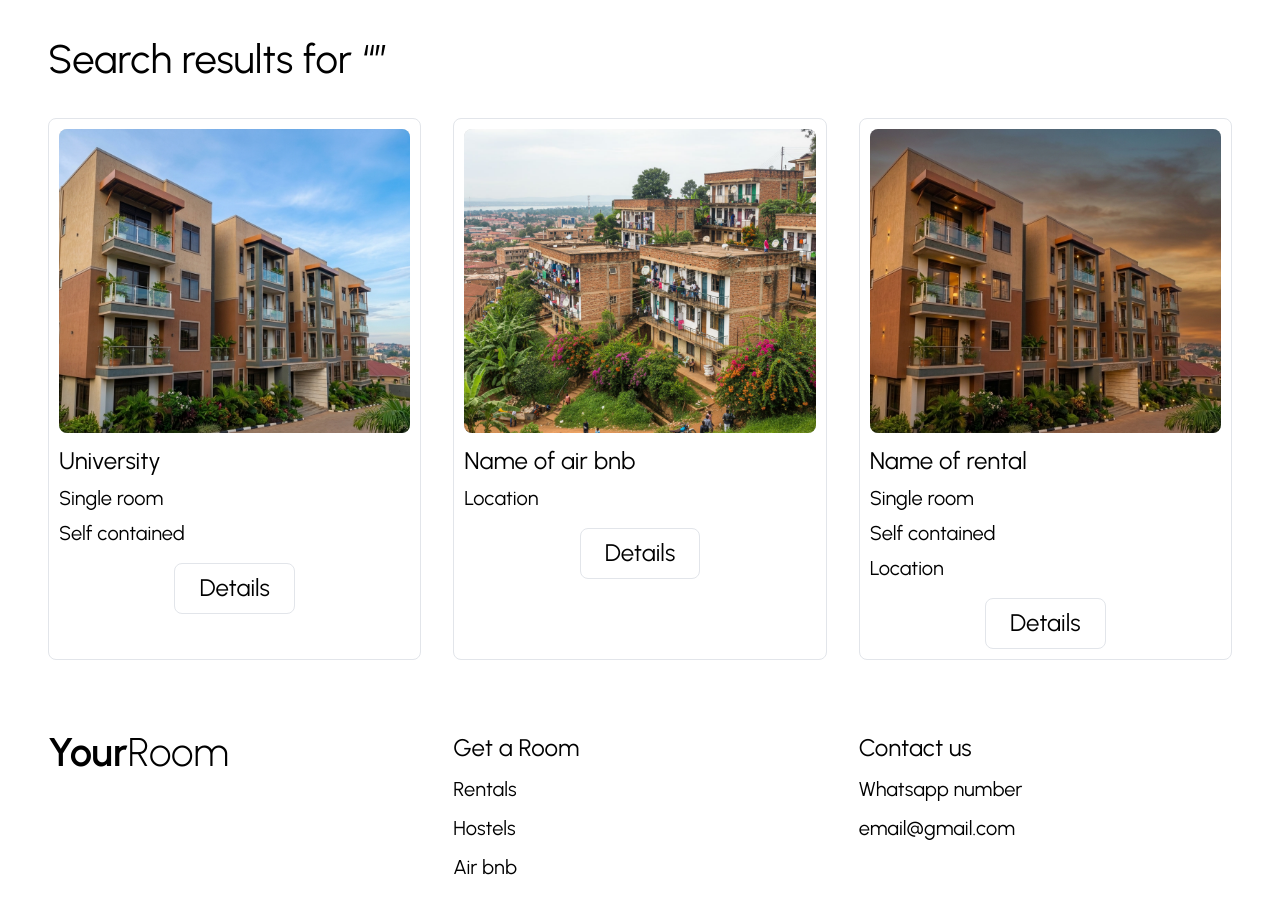
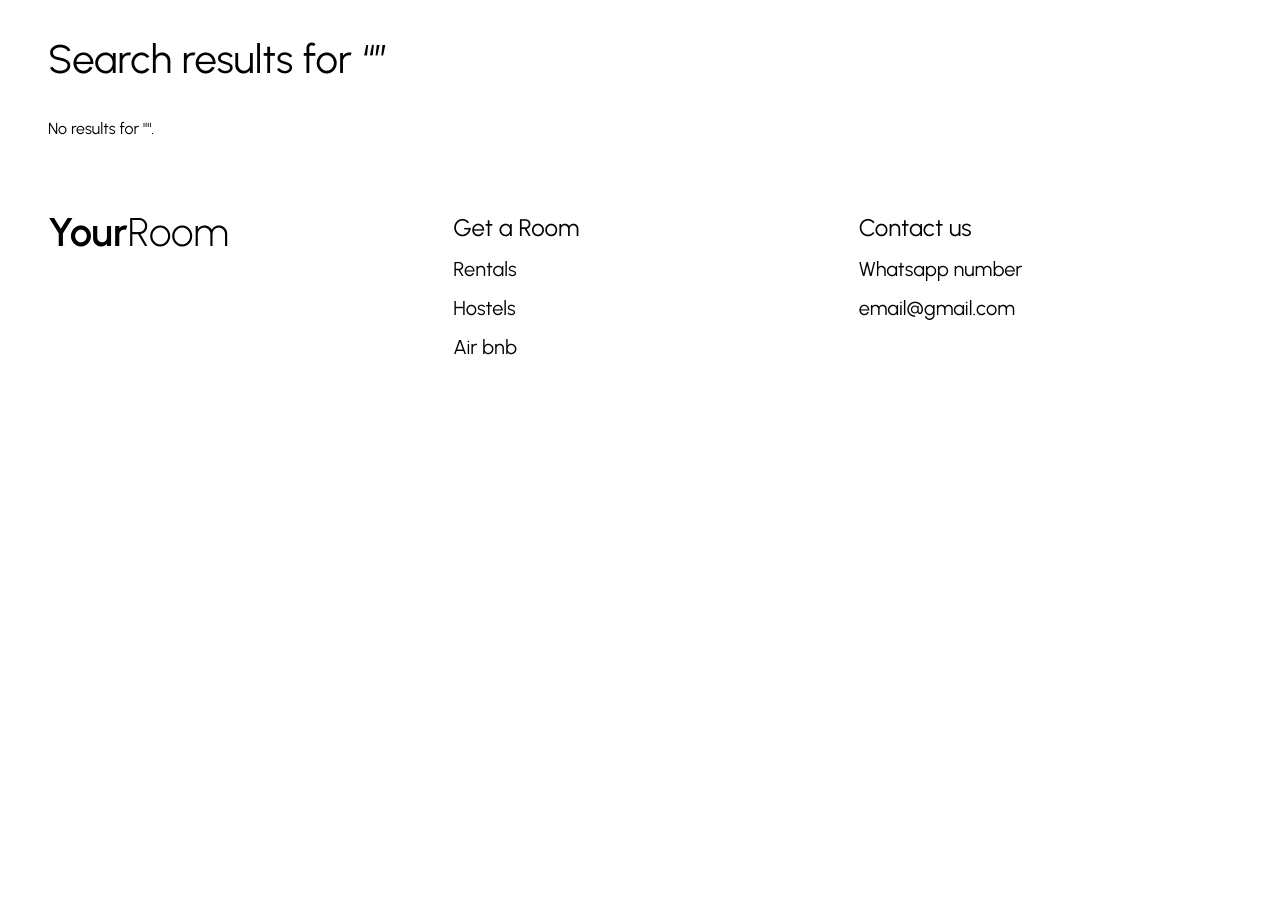
Before and after one commit to Nalyaham/Freelance_project, a Django app: page /search/ in a window 1280 px wide. Shown: the top 900 px of the page. After the commit the page ends 355 px from the top, so only its background shows below. Run offline with Django 5.2, Linux system fonts and the light colour scheme.

Commit message:
Added th search view and template for the search results

```diff
--- a/your_room/static/your_room/script.js
+++ b/your_room/static/your_room/script.js
@@ -1,14 +1,6 @@
 /* YourRoom | script.js */
 document.addEventListener("DOMContentLoaded", function () {
   // Hero search -> search results page
-  var searchForm = document.getElementById("search-form");
-  if (searchForm) {
-    searchForm.addEventListener("submit", function (e) {
-      e.preventDefault();
-      var q = document.getElementById("search-input").value.trim();
-      window.location.href = "search.html?q=" + encodeURIComponent(q);
-    });
-  }
 
   // Feedback form
   var feedback = document.getElementById("feedback-form");
@@ -43,3 +35,12 @@ document.addEventListener("DOMContentLoaded", function () {
     });
   }
 });
+
+// This line of code helps to remove any bfcache. Any text in the search bar is removed
+// once the user returns to the page.
+window.addEventListener("pageshow", function (event) {
+  var searchInput = document.getElementById("search-input");
+  if (searchInput && event.persisted) {
+    searchInput.value = "";
+  }
+});
--- a/your_room/templates/your_room/search.html
+++ b/your_room/templates/your_room/search.html
@@ -14,35 +14,35 @@
 </head>
 <body>
 <main>
-  <h1 class="page-title container">Search results for &ldquo;<span id="search-term"></span>&rdquo;</h1>
-  <div class="grid container">
+  <h1 class="page-title container">Search results for &ldquo;{{ q }}&rdquo;</h1>
+<div class="grid container">
+  {% for item in results %}
     <article class="card">
-      <img src="{% static 'your_room/images/hostels.png' %}" alt="University" loading="lazy" />
-      <h3>University</h3>
-      <p>Single room</p><p>Self contained</p>
-      <div class="card__action"><a class="btn btn--sm" href="detail.html">Details</a></div>
+      {% with item.unit.images.first as img %}
+        {% if img %}
+          <img src="{{ img.image.url }}" alt="{{ item.unit.name }}" loading="lazy" />
+        {% else %}
+          <img src="{% static 'your_room/images/hero.png' %}" alt="{{ item.unit.name }}" loading="lazy" />
+        {% endif %}
+      {% endwith %}
+      <h3>{{ item.type }}</h3>
+      <p>{{ item.unit.name }}</p>
+      <div class="card__action">
+        <a class="btn btn--sm" href="{% url 'unit-detail' item.type item.unit.pk %}">Details</a>
+      </div>
     </article>
-    <article class="card">
-      <img src="{% static 'your_room/images/airbnb.jpg' %}" alt="Name of air bnb" loading="lazy" />
-      <h3>Name of air bnb</h3>
-      <p>Location</p>
-      <div class="card__action"><a class="btn btn--sm" href="detail.html">Details</a></div>
-    </article>
-    <article class="card">
-      <img src="{% static 'your_room/images/hero.png' %}" alt="Name of rental" loading="lazy" />
-      <h3>Name of rental</h3>
-      <p>Single room</p><p>Self contained</p><p>Location</p>
-      <div class="card__action"><a class="btn btn--sm" href="detail.html">Details</a></div>
-    </article>
-  </div>
+  {% empty %}
+    <p>No results for "{{ q }}".</p>
+  {% endfor %}
+</div>
 </main>
 <footer class="footer container">
-  <a class="logo" href="index.html"><b>Your</b><span>Room</span></a>
+  <a class="logo" href="{% url 'index' %}"><b>Your</b><span>Room</span></a>
   <div class="col">
     <strong>Get a Room</strong>
-    <a href="rentals.html">Rentals</a>
-    <a href="hostels.html">Hostels</a>
-    <a href="airbnb.html">Air bnb</a>
+    <a href="{% url 'rentals' %}">Rentals</a>
+    <a href="{% url 'hostels' %}">Hostels</a>
+    <a href="{% url 'airbnb' %}">Air bnb</a>
   </div>
   <div class="col">
     <strong>Contact us</strong>
--- a/your_room/views.py
+++ b/your_room/views.py
@@ -1,6 +1,7 @@
 
 from your_room.models import Rental, Hostel, Airbnb
 from django.shortcuts import render, get_object_or_404
+from django.db.models import Q
 
 UNIT_MODELS = { 'rental' : Rental,
                'hostel' : Hostel,
@@ -8,11 +9,14 @@ UNIT_MODELS = { 'rental' : Rental,
 
 
 def index(request):
-    location = Rental.objects.values_list("location", flat=True).distinct()
-    location = Airbnb.objects.values_list("location", flat=True).distinct()
-    location = Hostel.objects.values_list("university", flat=True).distinct()
+    rental_location = Rental.objects.values_list("location", flat=True).distinct()
+    airbnb_location = Airbnb.objects.values_list("location", flat=True).distinct()
+    university = Hostel.objects.values_list("university", flat=True).distinct()
 
-    context = { "locations" : location }
+    context = { "rental_locations" :rental_location,
+               "airbnb_locations" : airbnb_location,
+                "universities" : university
+                }
 
     return render(request, "your_room/index.html", context)
 
@@ -69,5 +73,46 @@ def hostel(request):
 def airbnb(request):
     return render(request, "your_room/airbnb.html")
 
+# your_room/views.py
+
+from your_room.models import Rental, Hostel, Airbnb
+
 def search(request):
-    return render(request, "your_room/search.html")
+    q = request.GET.get("q", "").strip()
+    words = q.split()
+
+    rentals = hostels = airbnbs = []
+
+    if words:
+        rental_filter = Q()
+        for word in words:
+            rental_filter &= (
+                Q(name__icontains=word)
+                | Q(location__icontains=word)
+            )
+        rentals = Rental.objects.filter(rental_filter).prefetch_related("images")
+
+        hostel_filter = Q()
+        for word in words:
+            hostel_filter &= (
+                Q(name__icontains=word)
+                | Q(university__icontains=word)
+                | Q(location__icontains=word)
+            )
+        hostels = Hostel.objects.filter(hostel_filter).prefetch_related("images")
+
+        airbnb_filter = Q()
+        for word in words:
+            airbnb_filter &= (
+                Q(name__icontains=word)
+                | Q(location__icontains=word)
+                | Q(description__icontains=word)
+            )
+        airbnbs = Airbnb.objects.filter(airbnb_filter).prefetch_related("images")
+
+    results = (
+        [{"unit": u, "type": "Rental"} for u in rentals]
+        + [{"unit": u, "type": "Hostel"} for u in hostels]
+        + [{"unit": u, "type": "Airbnb"} for u in airbnbs]
+    )
+    return render(request, "your_room/search.html", {"q": q, "results": results})
```
Also changed, not shown: your_room/templates/your_room/index.html (+2 -6 lines), 4 other files.
